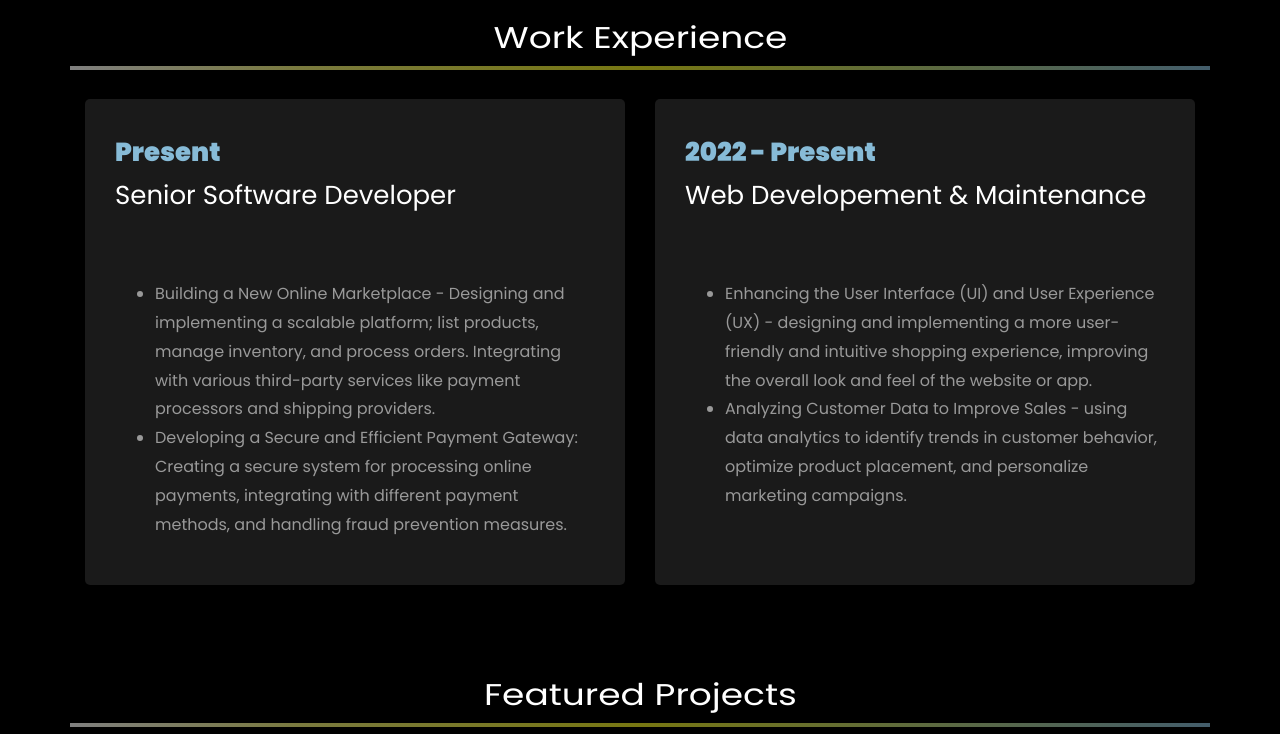
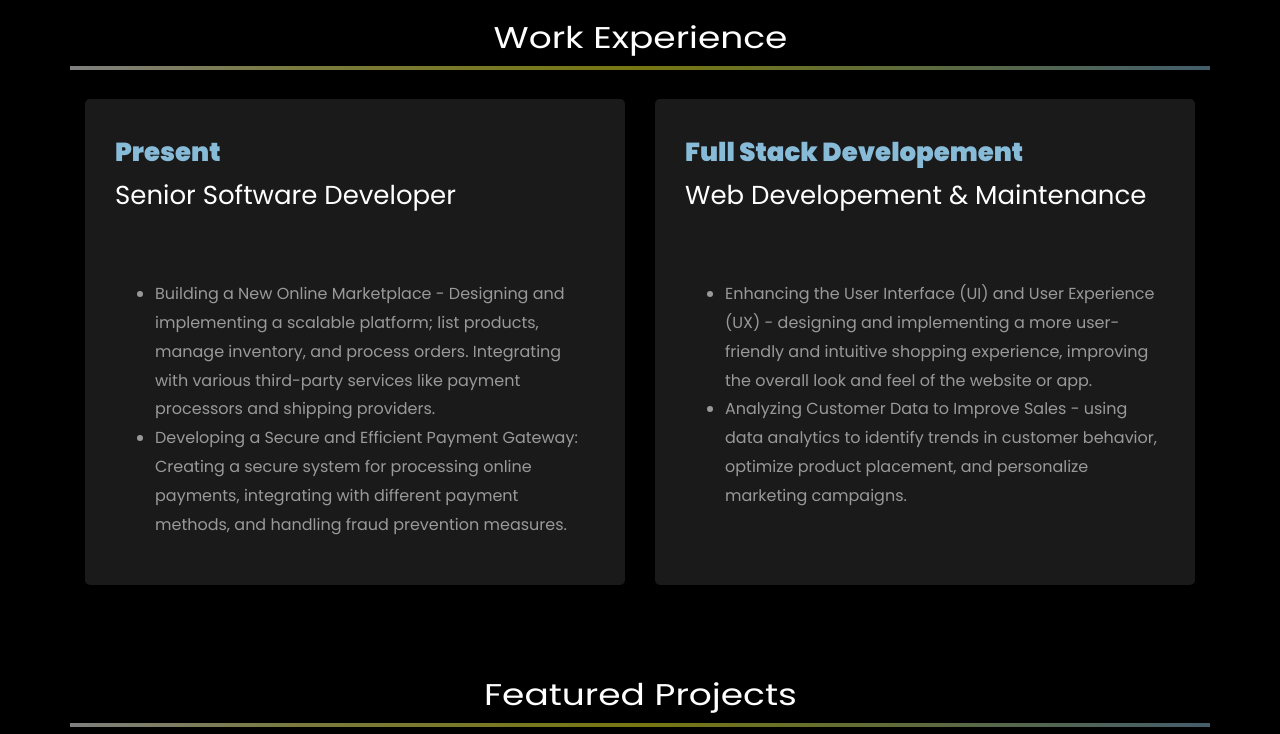
Before and after one commit to eyern/eyern, a plain HTML site: page index.html in a window 1280 px wide. Shown: the part 3300-4034 px from the top of the page. Drawn offline with nearby package versions, Linux system fonts and the light colour scheme; a script that the page names is missing; files whose address does not match are found by name.

Commit message:
port updates

```diff
--- a/index.html
+++ b/index.html
@@ -460,7 +460,7 @@
 
 				<div class="col-md-6">
 					<div class="resume-wrap ftco-animate">
-						<span class="date">2022 - Present</span>
+						<span class="date">Full Stack Developement</span>
 						<h2>Web Developement & Maintenance</h2>
 						<span class="position"></span>
 						<br><br>
```
